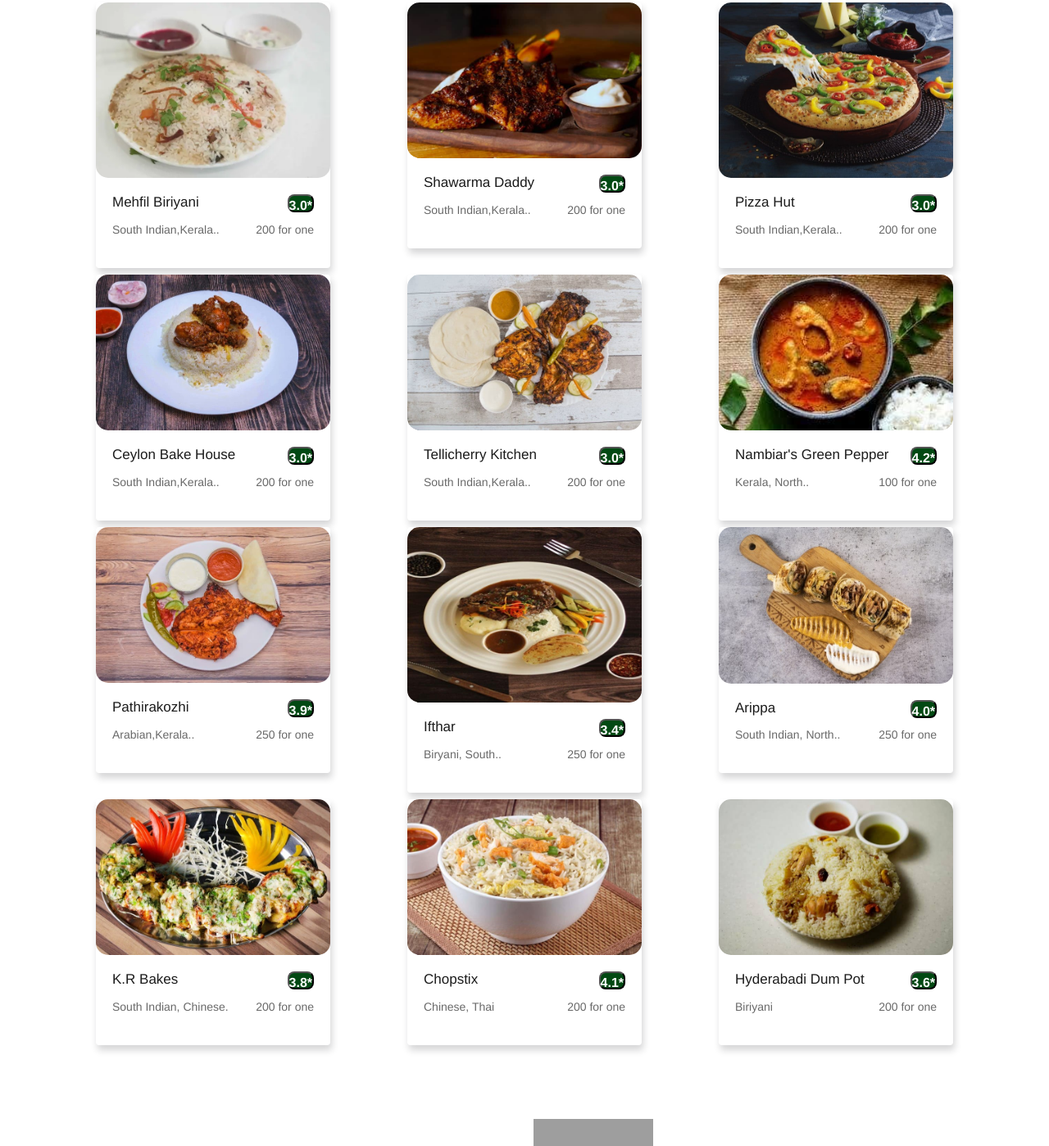
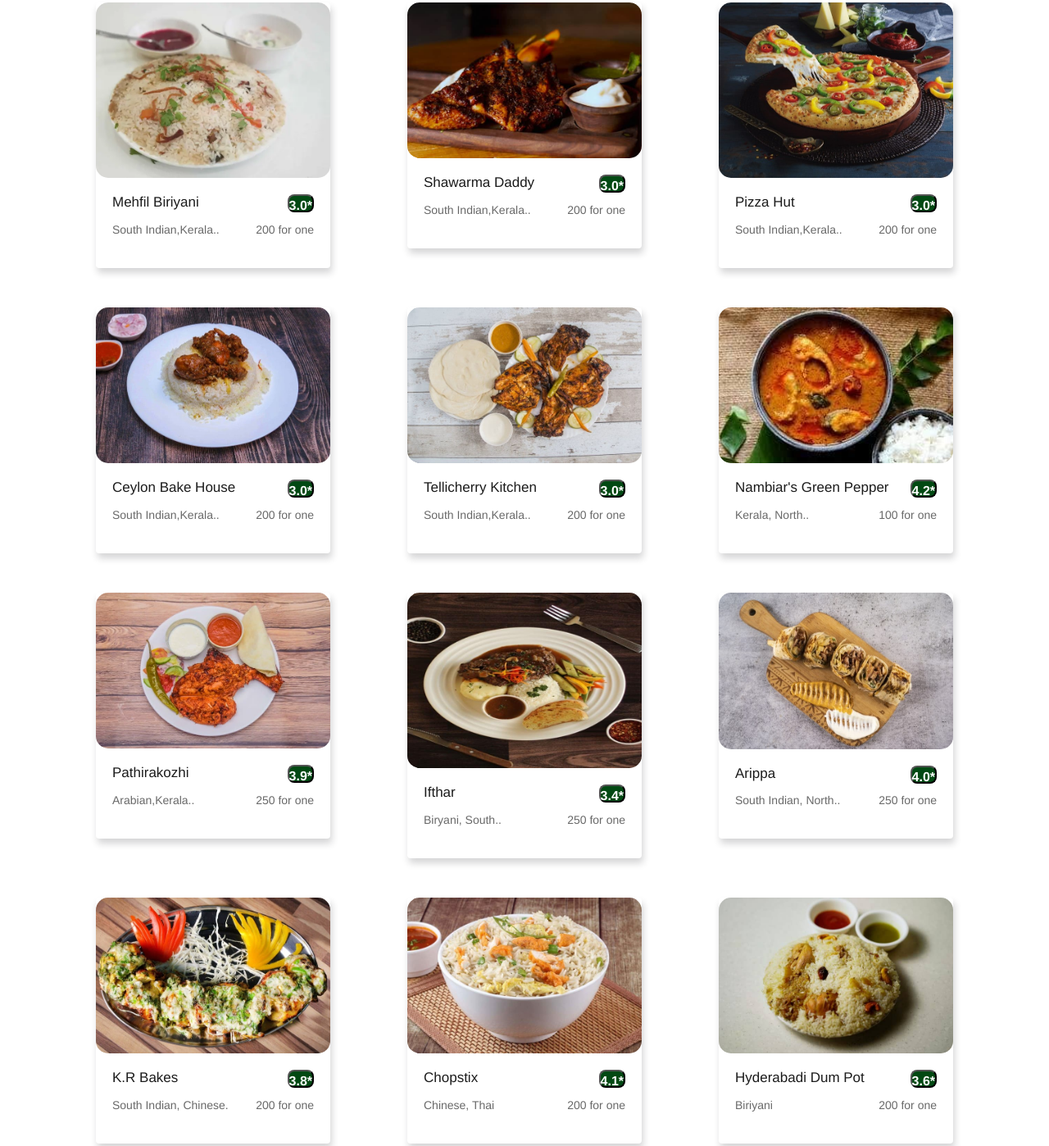
Before and after one commit to Jiso-Chacko/Zomato-new-responsive, a plain HTML site: page index.html in a window 1280 px wide. Shown: the part 1012-2410 px from the top of the page at 82% size. Drawn offline with nearby package versions, Linux system fonts and the light colour scheme; grey boxes are pictures that could not be loaded.

Commit message:
30-10-2021 Time:11.01

```diff
--- a/index.html
+++ b/index.html
@@ -391,7 +391,7 @@
 
         </div>
 
-        <div class="row justify-content-around mt-2 my-row">
+        <div class="row justify-content-around mt-5 my-row">
           <div class="col-lg-4 col-md-4 col-12  my-col">
             <div class="card text-center food-img-div">
               <img src="images/putt.jpg" alt="">
@@ -447,7 +447,7 @@
           </div>
         </div>
 
-        <div class="row justify-content-around mt-2 my-row">
+        <div class="row justify-content-around mt-5 my-row">
           <div class="col-lg-4 col-md-4 col-12  my-col">
             <div class="card text-center food-img-div">
               <img src="images/alfam.jpg" alt="">
@@ -504,7 +504,7 @@
 
         </div>
 
-        <div class="row justify-content-around mt-2 my-row">
+        <div class="row justify-content-around mt-5 my-row">
           <div class="col-lg-4 col-md-4 col-12  my-col">
             <div class="card text-center food-img-div">
               <img src="images/pic.jpg" alt="">
--- a/style.css
+++ b/style.css
@@ -410,7 +410,8 @@
 .my-row{
     /* height: 300px; */
     /* border: none; */
-    column-gap: 0rem;
+    /* row-gap: 2rem; */
+
 
 }
 
@@ -441,7 +442,13 @@
     justify-content: space-between;
 }
 
-
+@media only screen and (max-width:766px){
+
+    .food-img-div{
+
+        margin-top: 30px !important;
+    }
+}
 /* ********************* delivery/dineout section starts************** */
 
 .scroll{
@@ -1035,7 +1042,7 @@
 
     .cities-we-deliver-to li {
         /* margin: 10px; */
-        font-size: 12px;
+        font-size: 9px;
         font-weight: 300;
         /* text-decoration: rgb(54, 54, 54); */
         /* opacity: 0.6; */
```
